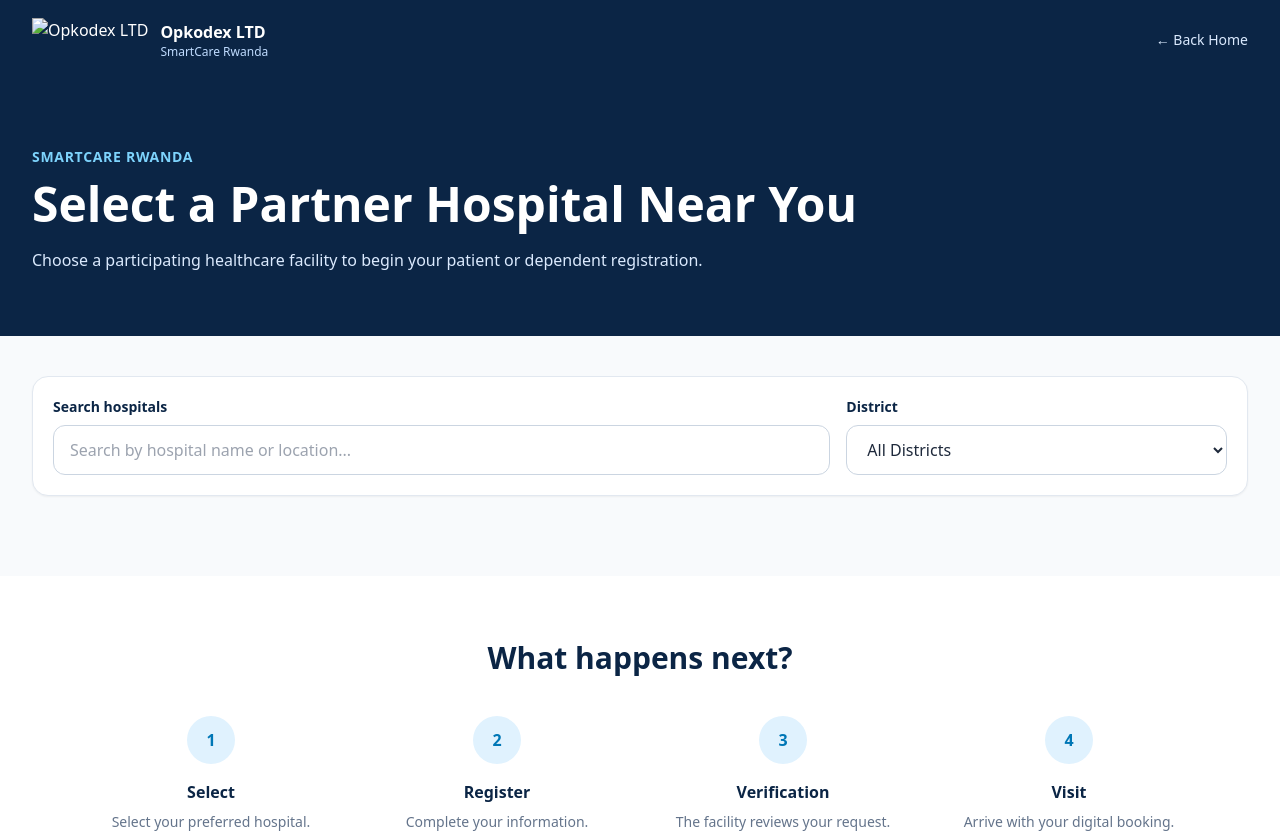
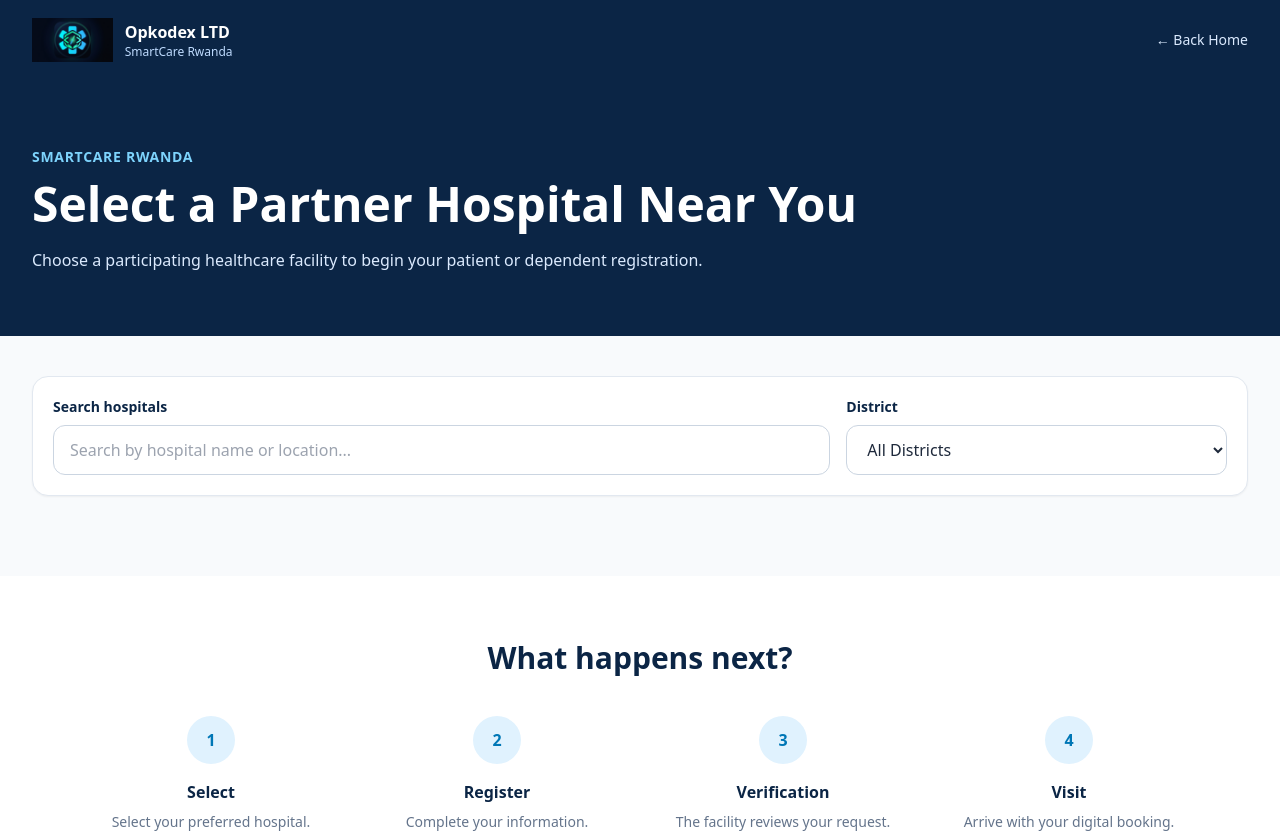
Before and after one commit to AllyBaba-hub/smartcare-Rwanda, a plain HTML site: page hospitals.html in a window 1280 px wide. Shown: the top 835 px of the page. Drawn offline with nearby package versions, Linux system fonts and the light colour scheme; a script that the page names is missing.

Commit message:
Update hospitals.html

```diff
--- a/hospitals.html
+++ b/hospitals.html
@@ -45,7 +45,7 @@
         <a href="index.html" class="flex items-center gap-3">
 
           <img
-            src="/assets/logo.png"
+            src="/assets/logo.jpg"
             alt="Opkodex LTD"
             class="h-11"
           />
```
